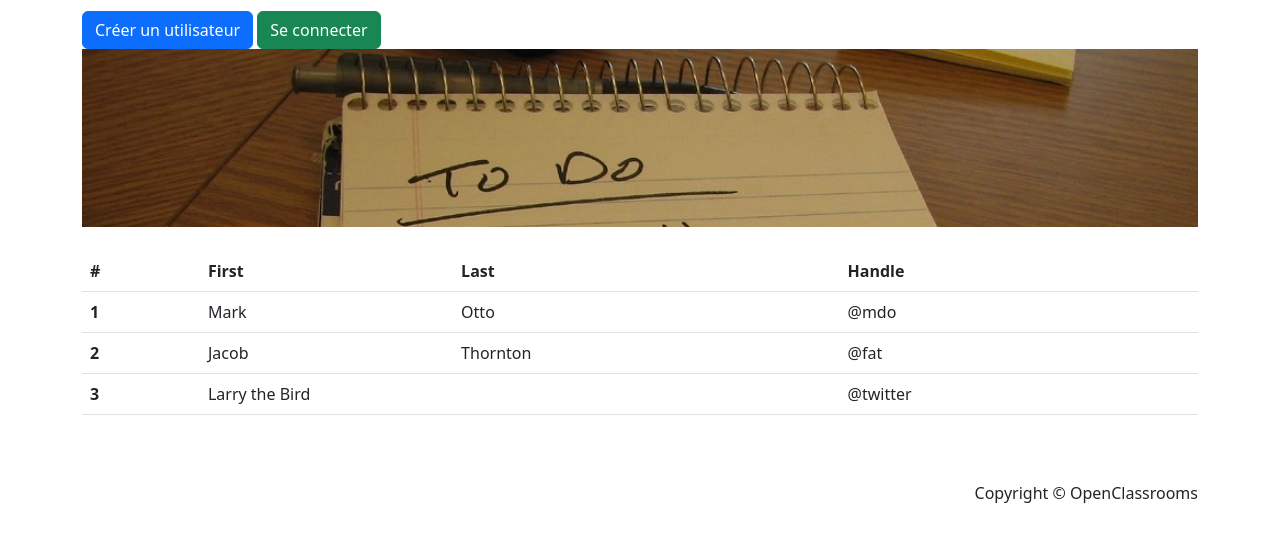
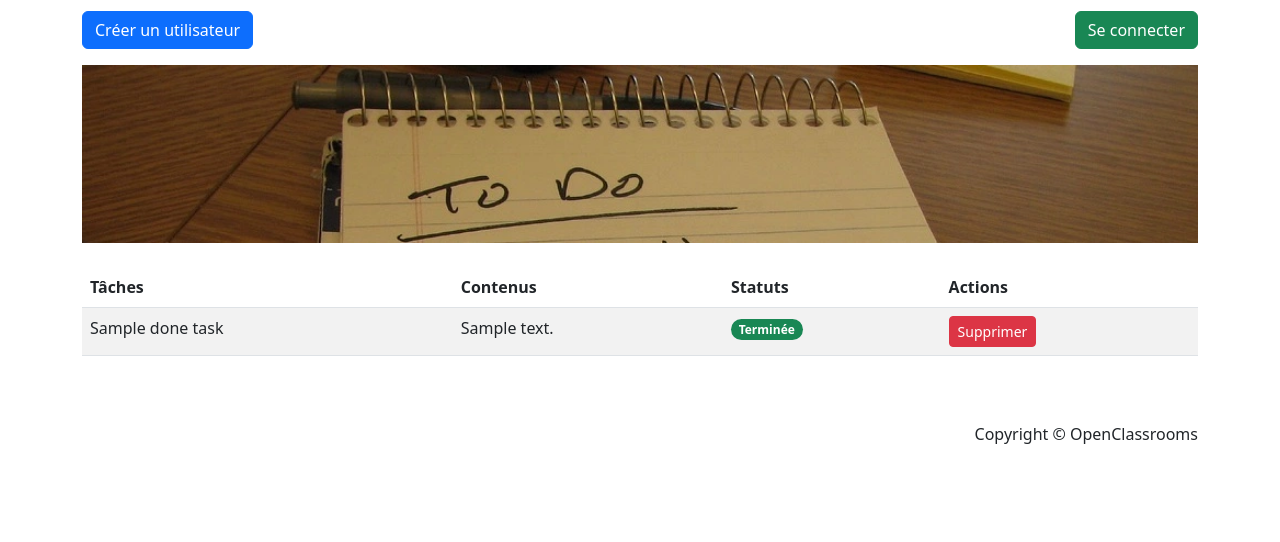
Before and after one commit to Herve-Dev/p8_todoandco, a Symfony app: template templates/task/finish.html.twig in a window 1280 px wide. Shown: the part 59-601 px from the top of the page. Run offline with Twig, Linux system fonts and the light colour scheme; the template is opened without the code that fills it: most values are stand-ins (such as "Sample title", 1, 10 or a date in 2020); some libraries are stand-ins or nearby versions.

Commit message:
update file twig

```diff
--- a/templates/base.html.twig
+++ b/templates/base.html.twig
@@ -21,15 +21,15 @@
         {% include "_partials/_nav.html.twig" %}
 
         <div class="container">
-            <div>
-                <a href="{{ path('user_create') }}" class="btn btn-primary">Créer un utilisateur</a>
-
+            <div class="d-flex justify-content-between">
                 {% if app.user %}
-                <a href="{{ path('logout') }}" class="pull-right btn btn-danger">Se déconnecter</a>
-                {% endif %}
-
-                {% if not app.user and 'login' != app.request.attributes.get('_route') %}
-                <a href="{{ path('login') }}" class="btn btn-success">Se connecter</a>
+                    <a href="{{ path('homepage') }}" class="btn btn-primary mb-3">Acceuil</a>
+                    <a href="{{ path('logout') }}" class="pull-right btn btn-danger mb-3">Se déconnecter</a>
+                {% else %}
+                    <a href="{{ path('user_create') }}" class="btn btn-primary mb-3">Créer un utilisateur</a>
+                    {% if 'login' != app.request.attributes.get('_route') %}
+                        <a href="{{ path('login') }}" class="btn btn-success mb-3">Se connecter</a>
+                    {% endif %}
                 {% endif %}
             </div>
 
--- a/templates/task/create.html.twig
+++ b/templates/task/create.html.twig
@@ -6,8 +6,8 @@
             {{ form_widget(form) }}
 
             <div class="d-flex justify-content-between">
-                <a href="{{ path('task_list') }}" class="btn btn-primary mt-4">Retour à la liste des tâches</a>
-                <button type="submit" class="btn btn-success mt-4">Ajouter</button>
+                <a href="{{ path('task_list') }}" class="btn btn-primary mt-3">Retour à la liste des tâches</a>
+                <button type="submit" class="btn btn-success mt-3">Ajouter</button>
             </div>
         {{ form_end(form) }}
 
--- a/templates/task/finish.html.twig
+++ b/templates/task/finish.html.twig
@@ -4,36 +4,33 @@
 
 {% block body %}
 
-<table class="table">
+<table class="table table-striped">
 	<thead>
 		<tr>
-			<th scope="col">#</th>
-			<th scope="col">First</th>
-			<th scope="col">Last</th>
-			<th scope="col">Handle</th>
+			<th scope="col">Tâches</th>
+			<th scope="col">Contenus</th>
+			<th scope="col">Statuts</th>
+			<th scope="col">Actions</th>
 		</tr>
 	</thead>
 	<tbody>
-		<tr>
-			<th scope="row">1</th>
-			<td>Mark</td>
-			<td>Otto</td>
-			<td>@mdo</td>
-		</tr>
-		<tr>
-			<th scope="row">2</th>
-			<td>Jacob</td>
-			<td>Thornton</td>
-			<td>@fat</td>
-		</tr>
-		<tr>
-			<th scope="row">3</th>
-			<td colspan="2">Larry the Bird</td>
-			<td>@twitter</td>
-		</tr>
+		{% for doneTask in doneTasks %}
+			<tr>
+				<td>{{ doneTask.title }}</td>
+				<td>{{ doneTask.content }}</td>
+				{% if doneTask %}
+				<td>
+					<span class="badge rounded-pill text-bg-success">Terminée</span>
+				</td>
+				{% endif %}
+				<td>
+					<form action="{{ path('task_delete', {'id' : doneTask.id }) }}">
+						<button class="btn btn-danger btn-sm pull-right">Supprimer</button>
+					</form>
+				</td>
+			</tr>
+		{% endfor %}
 	</tbody>
 </table>
 
-
-
 {% endblock %}
```
